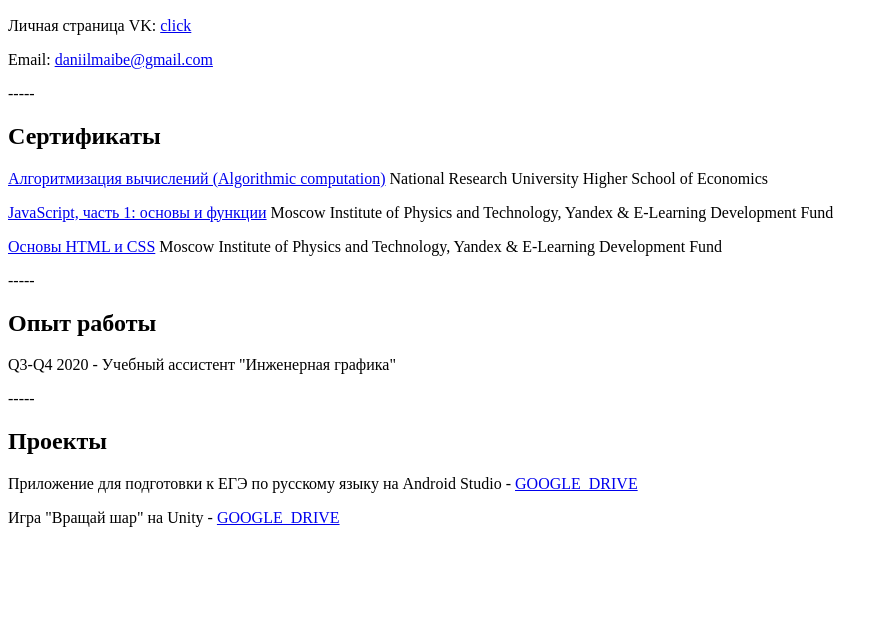
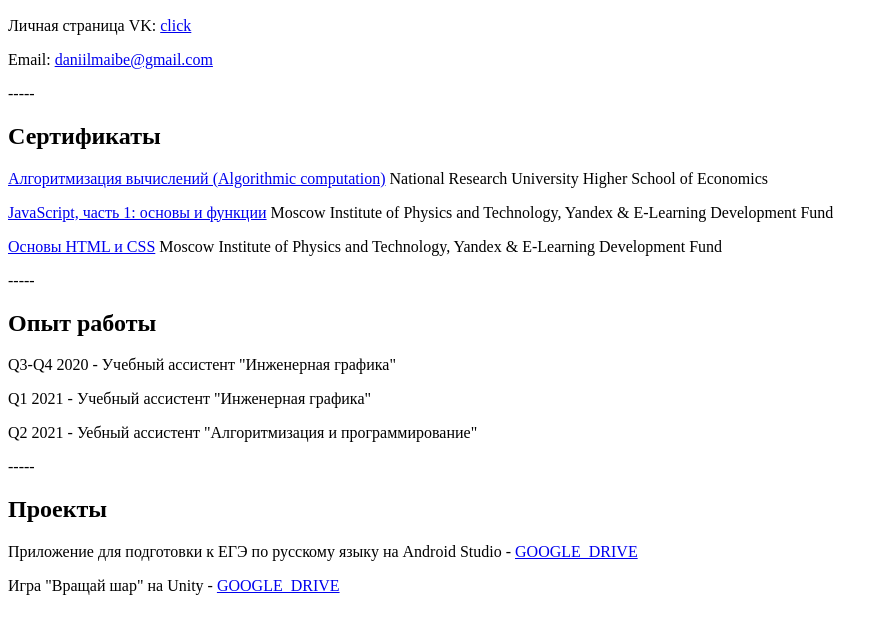
Before and after one commit to DaniilMaibe/cv, a plain HTML site: page index.html in a window 1280 px wide. Shown: the part 110-744 px from the top of the page, without its empty margins (0-888 px from the left). Drawn offline with Linux system fonts and the light colour scheme.

Commit message:
Update index.html

```diff
--- a/index.html
+++ b/index.html
@@ -27,7 +27,8 @@
 
 <h2>Опыт работы</h2>
 <p> Q3-Q4 2020 - Учебный ассистент "Инженерная графика" </p>
-
+<p> Q1 2021 - Учебный ассистент "Инженерная графика" </p>
+<p> Q2 2021 - Уебный ассистент "Алгоритмизация и программирование" </p>
 
 <p>-----</p>
 
```
